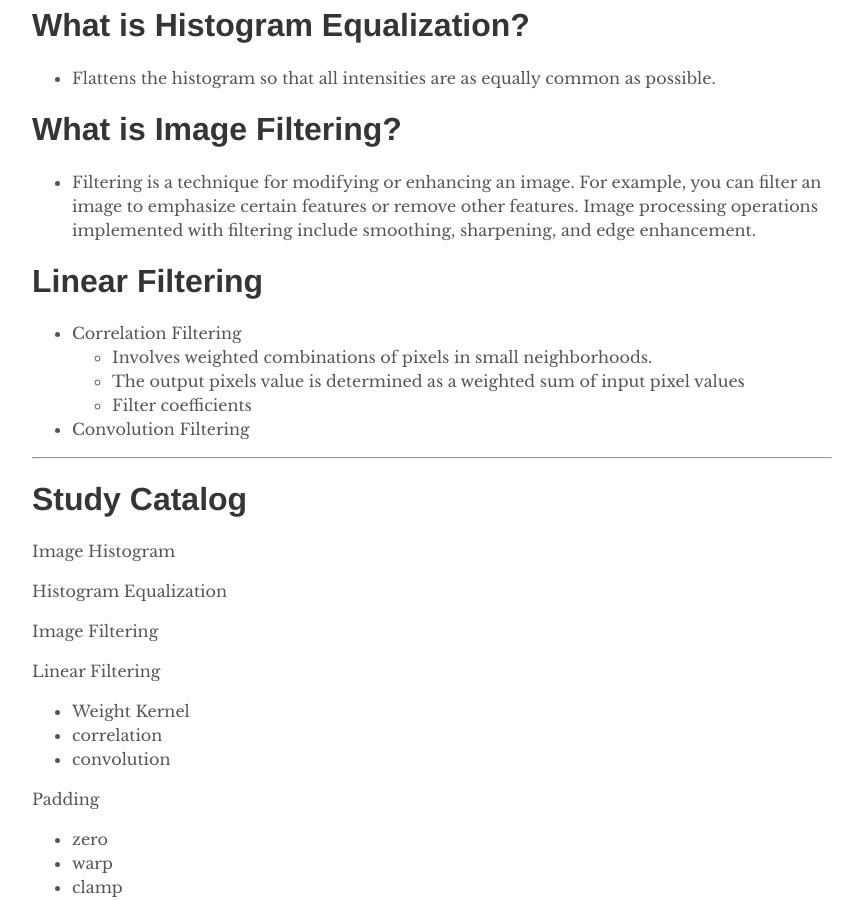
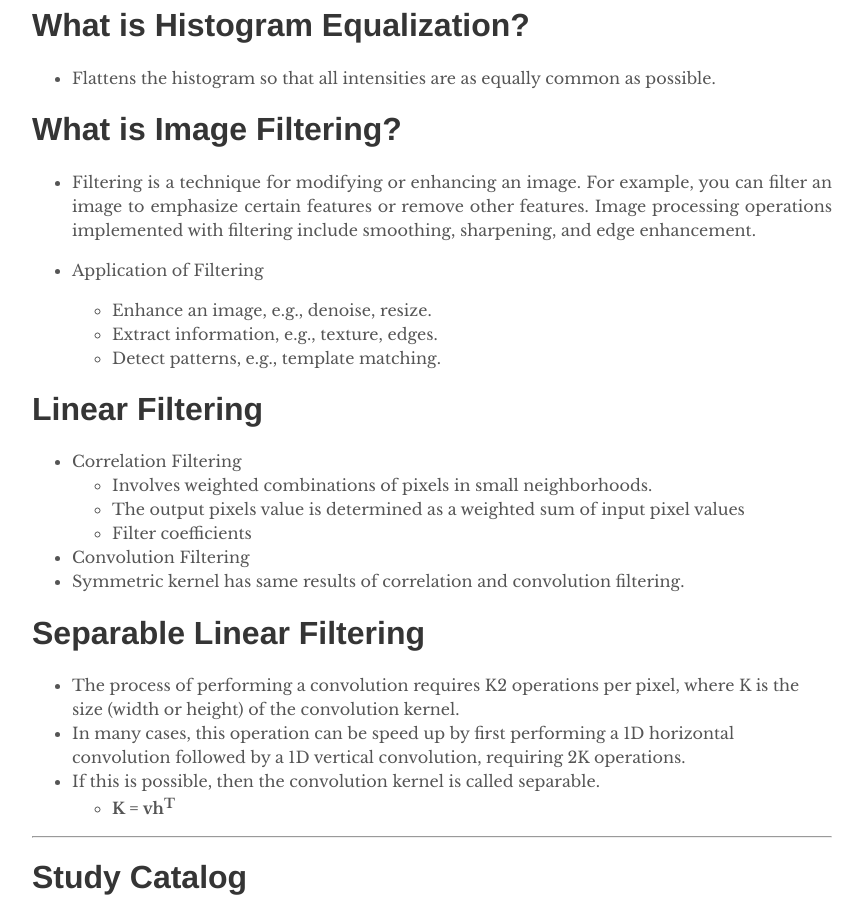
Before and after one commit to trilliwon/ABL, a Jekyll site: the page built from _posts/2017-12-06-computer-vision.md, in a window 1280 px wide and 900 px high, scrolled down 1365 px. Shown: the whole window, without its empty margins (208-1071 px from the left). Built offline with Jekyll 4.4.1, drawn with Linux system fonts in a browser that asks for light colours.

Commit message:
Sun Dec 10 09:59:26 KST 2017

```diff
--- a/_posts/2017-12-06-computer-vision.md
+++ b/_posts/2017-12-06-computer-vision.md
@@ -55,6 +55,10 @@ Acquiring, processing, analyzing, and understanding visual data in order to prod
 
 - Filtering is a technique for modifying or enhancing an image. For example, you can filter an image to emphasize certain features or remove other features. Image processing operations implemented with filtering include smoothing, sharpening, and edge enhancement.
 
+- Application of Filtering
+  - Enhance an image, e.g., denoise, resize.
+  - Extract information, e.g., texture, edges.
+  - Detect patterns, e.g., template matching.
 
 # Linear Filtering
 
@@ -63,6 +67,14 @@ Acquiring, processing, analyzing, and understanding visual data in order to prod
   - The output pixels value is determined as a weighted sum of input pixel values
   - Filter coefficients
 - Convolution Filtering
+- Symmetric kernel has same results of correlation and convolution filtering.
+
+# Separable Linear Filtering
+- The process of performing a convolution requires K2 operations per pixel, where K is the size (width or height) of the convolution kernel.
+- In many cases, this operation can be speed up by first performing a 1D horizontal convolution followed by a 1D vertical convolution, requiring 2K operations.
+- If this is possible, then the convolution kernel is called separable.
+  - **K = vh<sup>T</sup>**
+
 
 ---
 
```
Also changed, not shown: _posts/2017-12-10-doing-list.md (+3 -3 lines).
